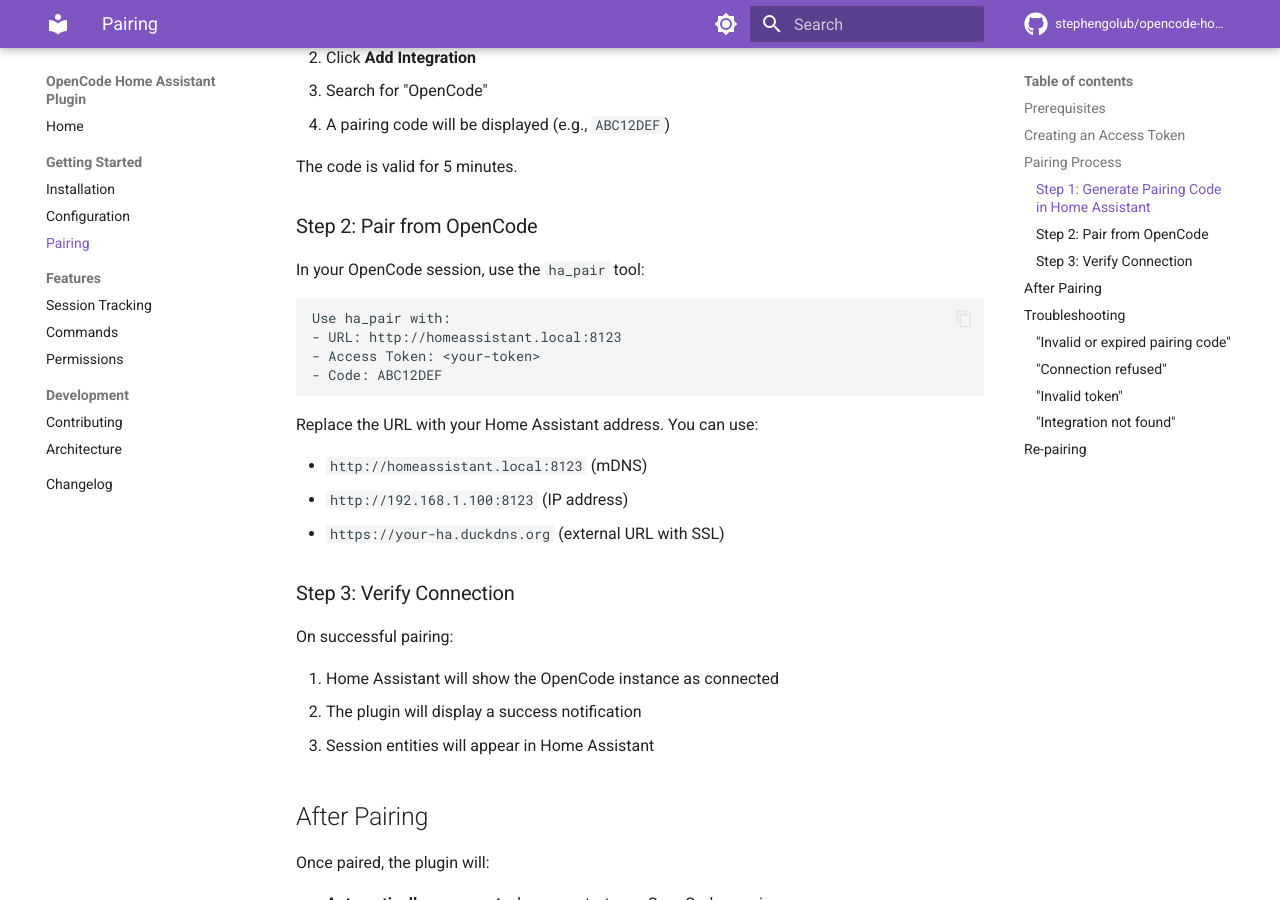
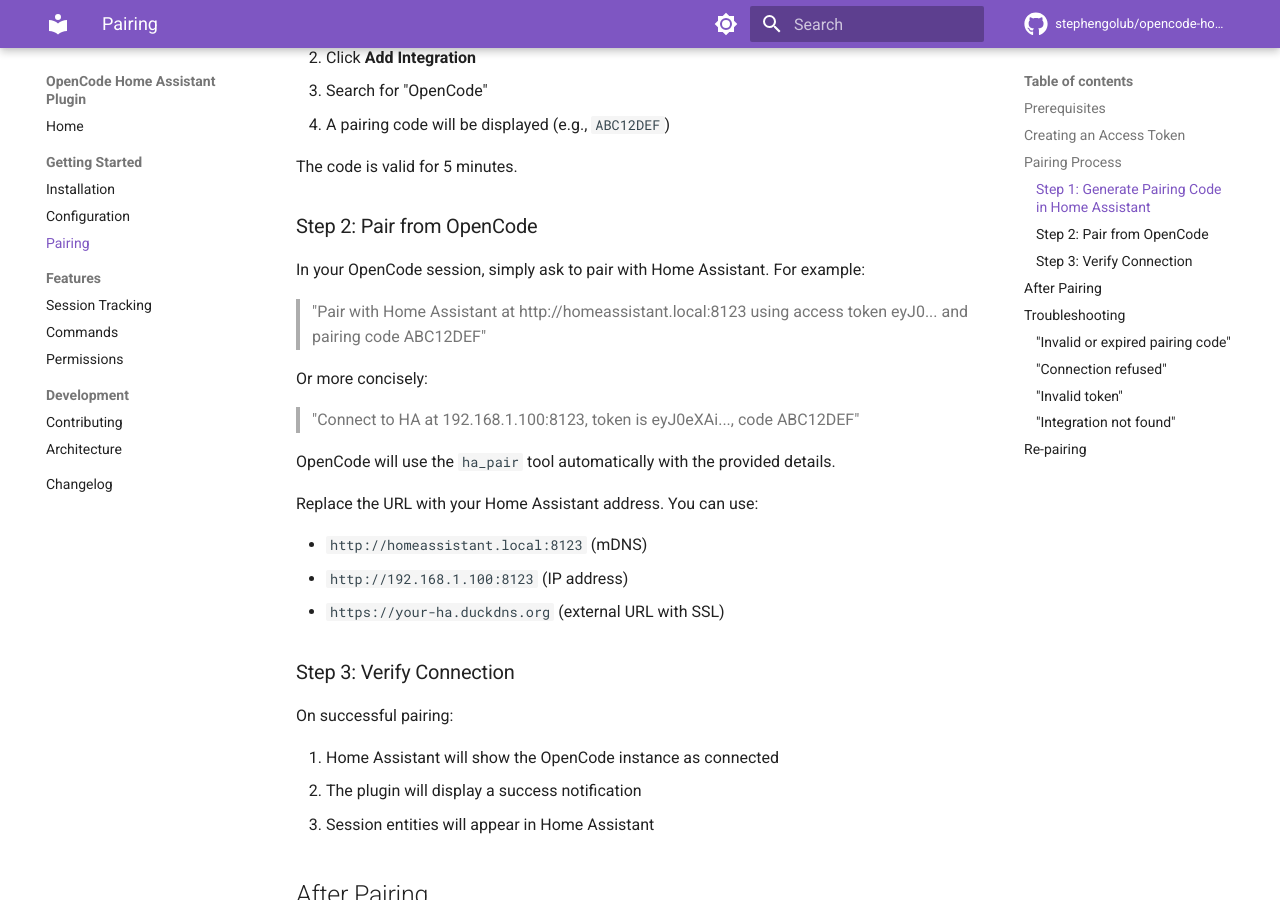
Before and after one commit to stephengolub/opencode-homeassistant, an MkDocs documentation site: the page built from docs/getting-started/pairing.md, in a window 1280 px wide and 900 px high, scrolled down 841 px. Built offline with MkDocs 1.6.1 and Material for MkDocs 9.7.7, drawn with Linux system fonts in a browser that asks for light colours; comment, search, counter and statistics services are not loaded; the version menu is left out.

Commit message:
docs: add sample phrases for ha_pair tool

````diff
--- a/docs/getting-started/pairing.md
+++ b/docs/getting-started/pairing.md
@@ -32,14 +32,15 @@ The code is valid for 5 minutes.
 
 ### Step 2: Pair from OpenCode
 
-In your OpenCode session, use the `ha_pair` tool:
+In your OpenCode session, simply ask to pair with Home Assistant. For example:
 
-```
-Use ha_pair with:
-- URL: http://homeassistant.local:8123
-- Access Token: <your-token>
-- Code: ABC12DEF
-```
+> "Pair with Home Assistant at http://homeassistant.local:8123 using access token eyJ0... and pairing code ABC12DEF"
+
+Or more concisely:
+
+> "Connect to HA at 192.168.1.100:8123, token is eyJ0eXAi..., code ABC12DEF"
+
+OpenCode will use the `ha_pair` tool automatically with the provided details.
 
 Replace the URL with your Home Assistant address. You can use:
 
````
